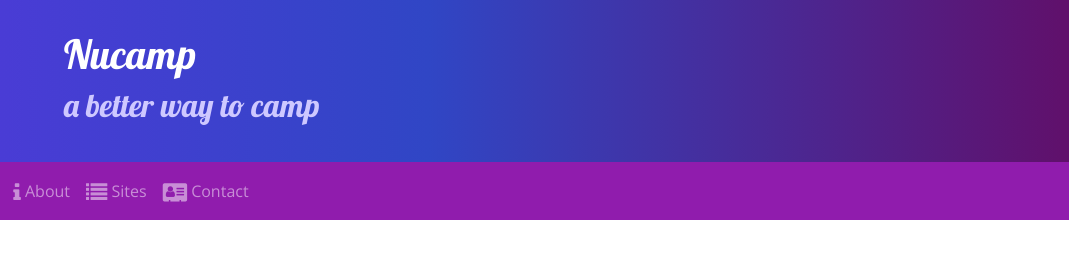
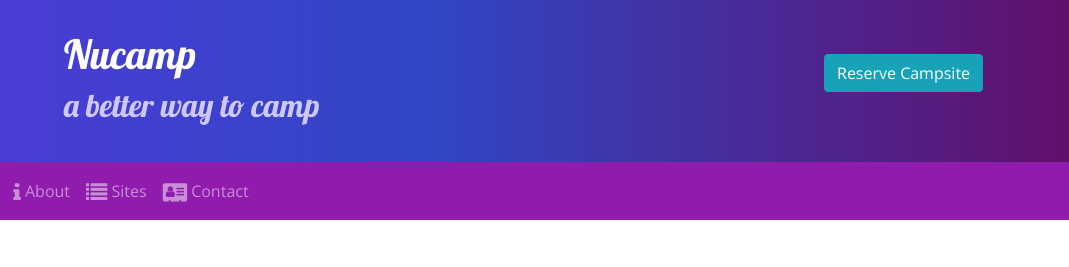
Before and after one commit to ChantellN/nucampsite, a website: page index.html in a window 1280 px wide. Shown: the top 267 px of the page, 211-1280 px from the left. Drawn offline with nearby package versions, Linux system fonts and the light colour scheme.

Commit message:
Reservation Task 3

```diff
--- a/index.html
+++ b/index.html
@@ -28,6 +28,10 @@
                     <h1>Nucamp</h1>
                     <h2>a better way to camp</h2>
                 </div>
+                <div class="col-md-4 col-xl-2 mt-4" >
+                    <a class="btn btn-info" href="#reserveForm">Reserve Campsite</a>
+                </div>
+
             </div>
         </div>
     </header>
```
